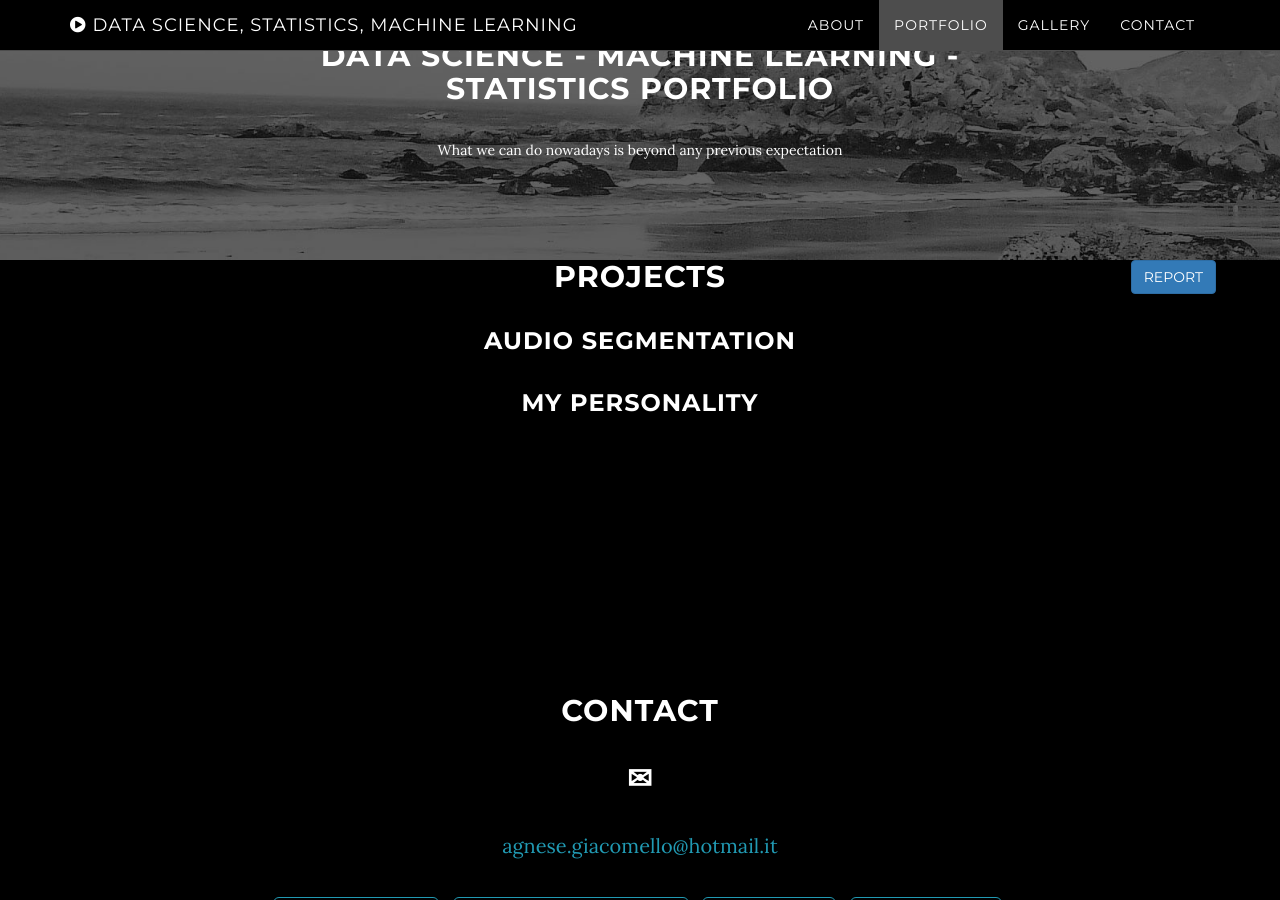
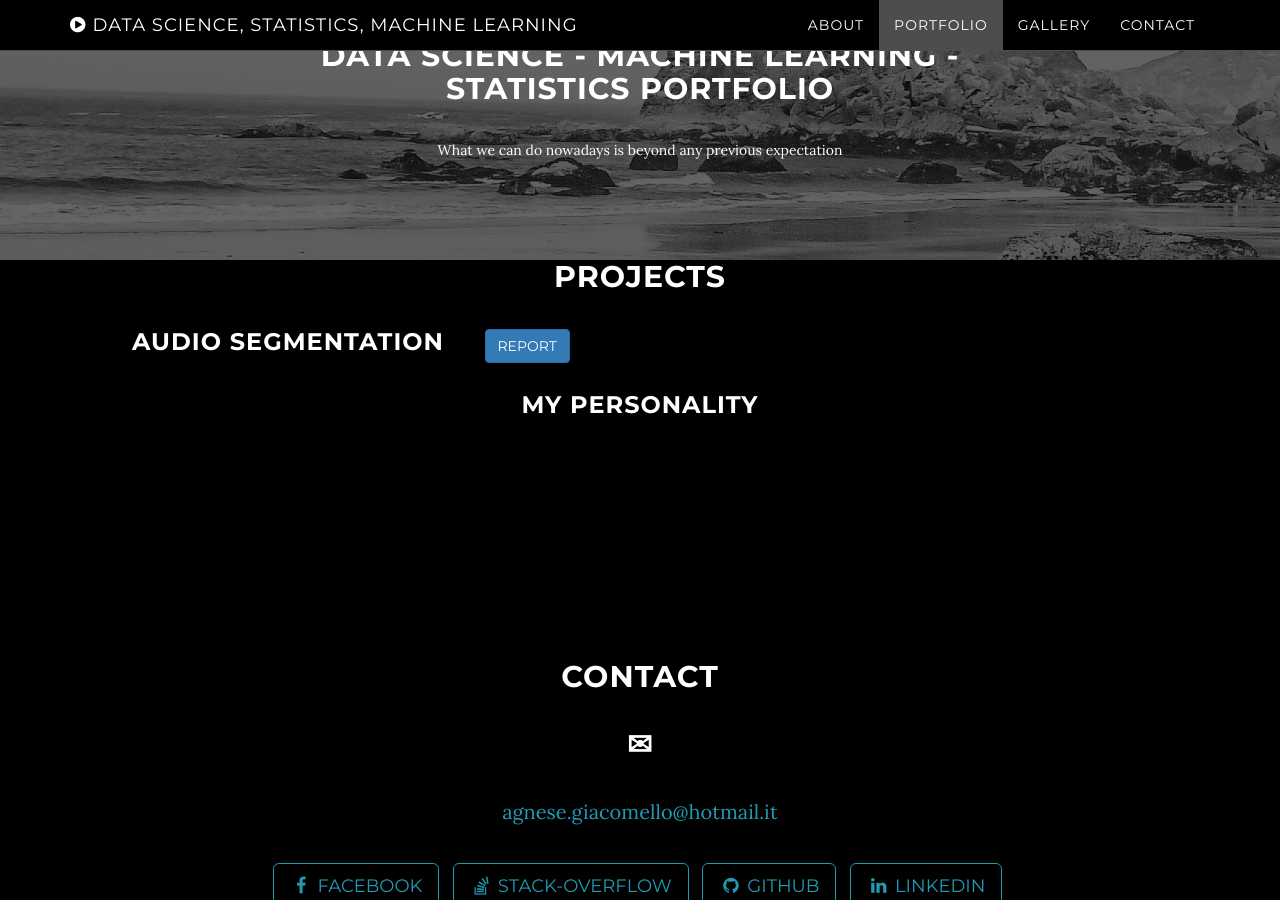
Before and after one commit to AgneseG/AgneseG.github.io, a Jekyll site: the page built from index.html, in a window 1280 px wide and 900 px high, scrolled down 2398 px. Built offline with Jekyll 4.4.1, drawn with Linux system fonts in a browser that asks for light colours.

Commit message:
Update download.html

```diff
--- a/_includes/download.html
+++ b/_includes/download.html
@@ -13,13 +13,31 @@
 
         </div>
             </div>
+
+
+<style>
+div.cnt1 {
+  width: 45%;
+  float:left;
+  border: 1px solid black;
+}
+
+div.cnt2 {
+  width: 45%;
+  float:right;
+  border: 1px solid black;
+}
+
+
+</style>
+
 <h2 class="col-lg-8 col-lg-offset-2"> Projects </h2>
 
 
-
+<div class="cnt1" class="col-lg-8 col-lg-offset-2">
   <h3 class="col-lg-8 col-lg-offset-2" >Audio Segmentation</h3>
   <a href="https://drive.google.com/file/d/1sbcjbPFX8HLIGBosnztp05XA7lDKWVVw/view?usp=sharing" target="_blank" class="btn btn-primary">Report</a>
-
+</div>
 
 
   <h3 class="col-lg-8 col-lg-offset-2">My Personality</h3>
```
